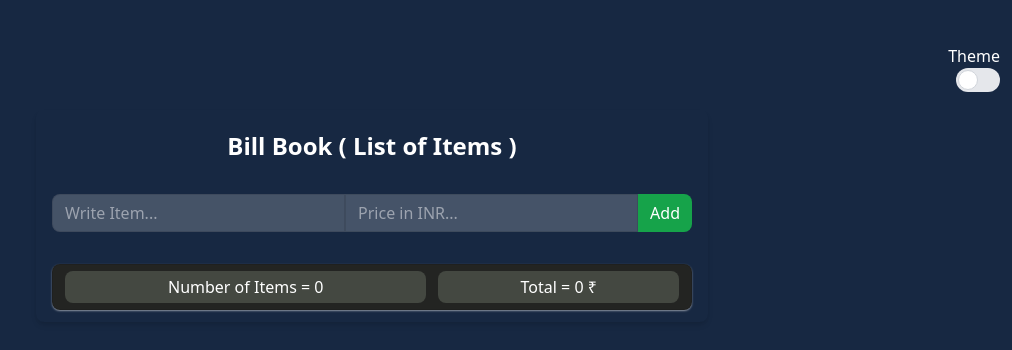
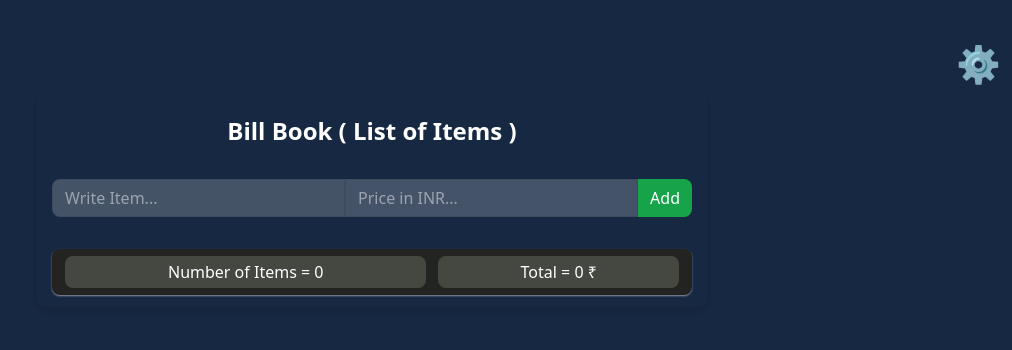
Before and after one commit to badevishal/bill-book, a React (Vite) app: page / in a window 1280 px wide. Shown: the top 350 px of the page, without its empty margins (268-1280 px from the left). Built offline with nearby package versions, Linux system fonts and the light colour scheme.

Commit message:
change in theme button

```diff
--- a/src/components/ThemeBtn.jsx
+++ b/src/components/ThemeBtn.jsx
@@ -1,22 +1,25 @@
-import React from "react";
+import React, { useState } from "react";
 import useTheme from "../contexts/ThemeContext";
 
 function ThemeBtn() {
   const { lightMode, darkMode } = useTheme();
+  const [themeLogo, setThemeLogo] = useState(false);
 
   const themeBtnEvent = (e) => {
     const themStatus = e.currentTarget.checked;
 
     if (themStatus) {
       darkMode();
+      setThemeLogo(true);
     } else {
       lightMode();
+      setThemeLogo(false);
     }
   };
 
   return (
     <div className="text-right m-3">
-      <p className="text-white dark:text-red-200">Theme</p>
+      {/* <p className="text-white dark:text-red-200">Theme</p> */}
       <label className="relative inline-flex items-center cursor-pointer">
         <input
           type="checkbox"
@@ -24,7 +27,8 @@ function ThemeBtn() {
           onChange={themeBtnEvent}
           className="sr-only peer"
         />
-        <div className="w-11 h-6 bg-gray-200 rounded-full after:h-5 after:w-5 after:rounded-full after:absolute after:top-[2px] after:left-[2px] after:bg-white after:border after:border-gray-300 after:transition-all peer peer-checked:after:translate-x-full peer-checked:bg-blue-600"></div>
+        <p className="w-11 h-6 text-4xl" title="Theme">{themeLogo ? "🌙" : "⚙️"}</p>
+        {/* <div className="w-11 h-6 bg-gray-200 rounded-full after:h-5 after:w-5 after:rounded-full after:absolute after:top-[2px] after:left-[2px] after:bg-white after:border after:border-gray-300 after:transition-all peer peer-checked:after:translate-x-full peer-checked:bg-blue-600"></div> */}
       </label>
     </div>
   );
--- a/src/components/TodoItem.jsx
+++ b/src/components/TodoItem.jsx
@@ -45,8 +45,8 @@ function TodoItem({ todo }) {
           className={`border outline-none w-full bg-transparent px-4 rounded-lg ${
             isTodoEditable ? "border-black/10 px-2" : "border-transparent"
           } ${todo.completed ? "line-through" : ""}`}
-          // value={todoPrice}
-          value={`${todo.completed ? todo.price=0 : todo.price=todoPrice}`}
+          value={todoPrice}
+          // value={`${todo.completed ? todo.price=0 : todo.price=todoPrice}`}
           onChange={(e) => setTodoPrice(e.target.value)}
           readOnly={!isTodoEditable}
         />
```
